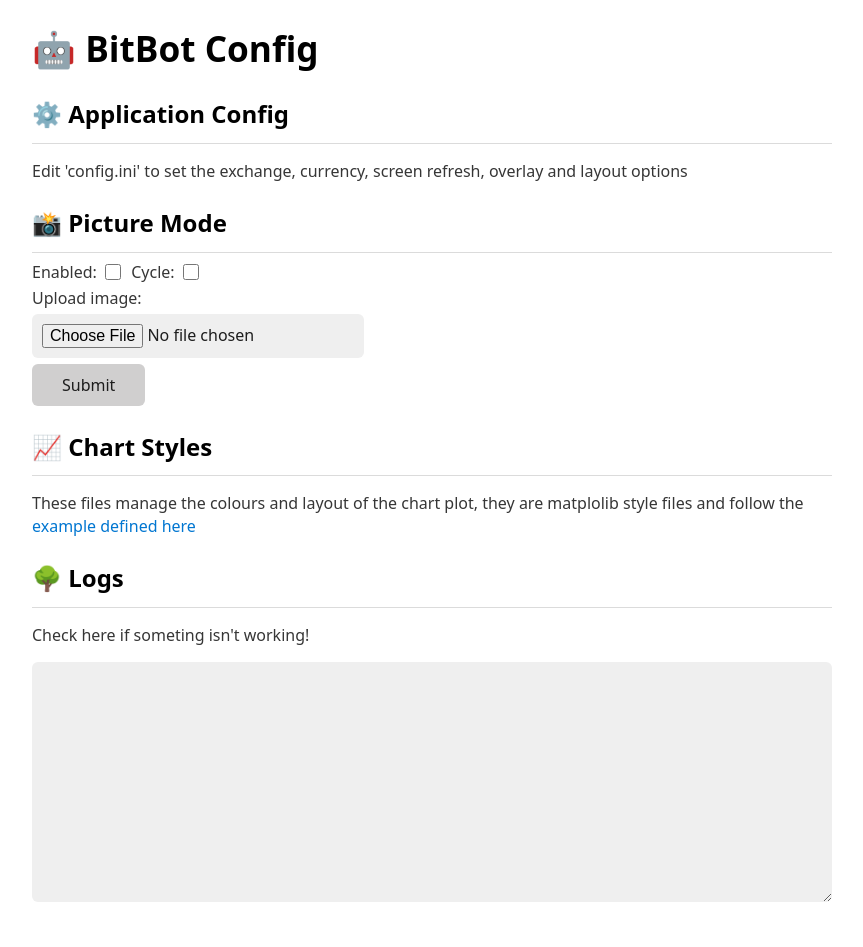
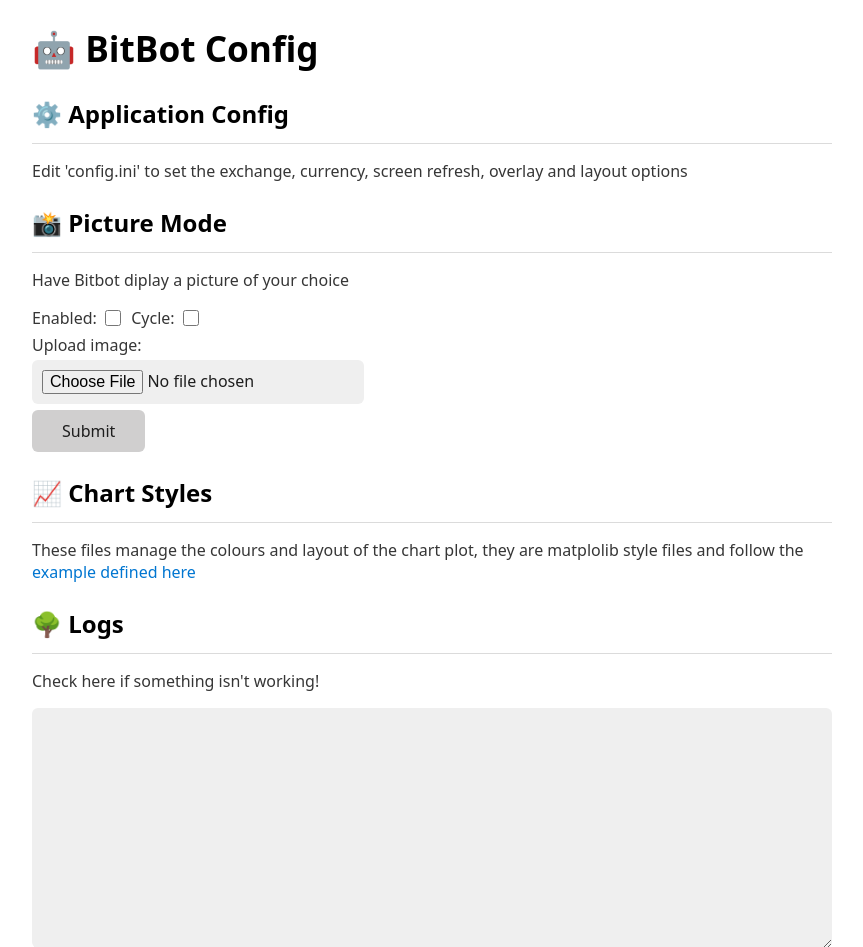
Before and after one commit to donbing/Bitbot, a Flask app: template src/config_server/templates/index.html in a window 1280 px wide. Shown: the top 947 px of the page, without its empty margins (208-1071 px from the left). Before the commit the page ends 902 px from the top, so only its background shows below. Run offline with Flask 2, Linux system fonts and the light colour scheme; the template is opened without the code that fills it, so the values that code supplies are empty; parts of the project's set-up code (start-up, migrations or seed data) failed here and were passed over.

Commit message:
correcting html

```diff
--- a/src/config_server/templates/index.html
+++ b/src/config_server/templates/index.html
@@ -45,6 +45,7 @@
         <section>
             <h2 class="collapser">📸 Picture Mode</h2>
             <hr/>
+            <p>Have Bitbot diplay a picture of your choice</p>
             <form enctype='multipart/form-data' method='post' action="/modes/picture">
                 <label for="enable_picture_mode">Enabled:</label>
                 <input type="checkbox" id="enable_picture_mode" name="enable_picture_mode" value="true" {{"checked" if config.photo_mode_enabled() else ""}}></imput>
@@ -73,7 +74,7 @@
         <section>
             <h2>🌳 Logs</h2>
             <hr/>
-            <p>Check here if someting isn't working!</p>
+            <p>Check here if something isn't working!</p>
             <textarea rows="10" id="log_output" data-source="{{ url_for('logs') }}"></textarea>
         </section>
         <script src="/static/config_editor.js"></script>
```
